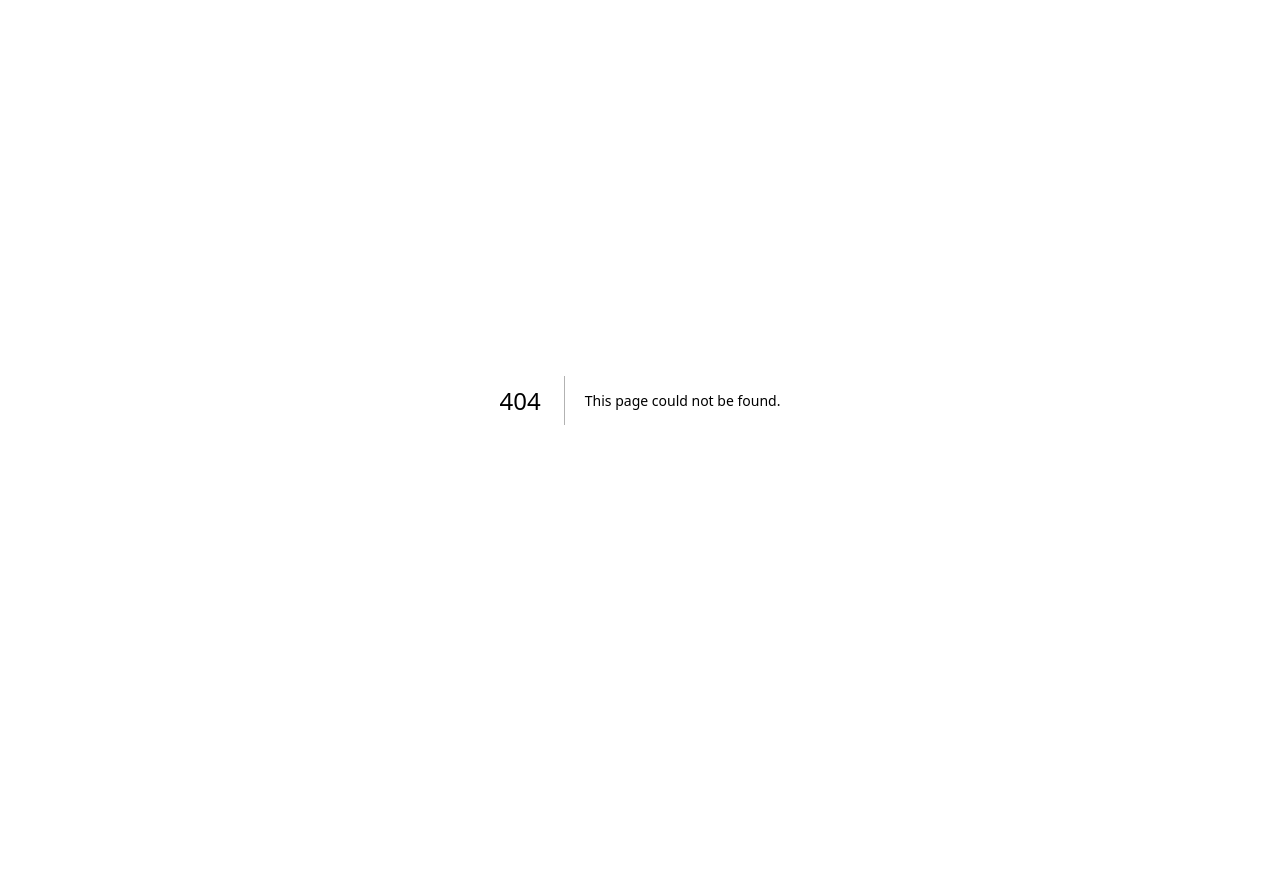
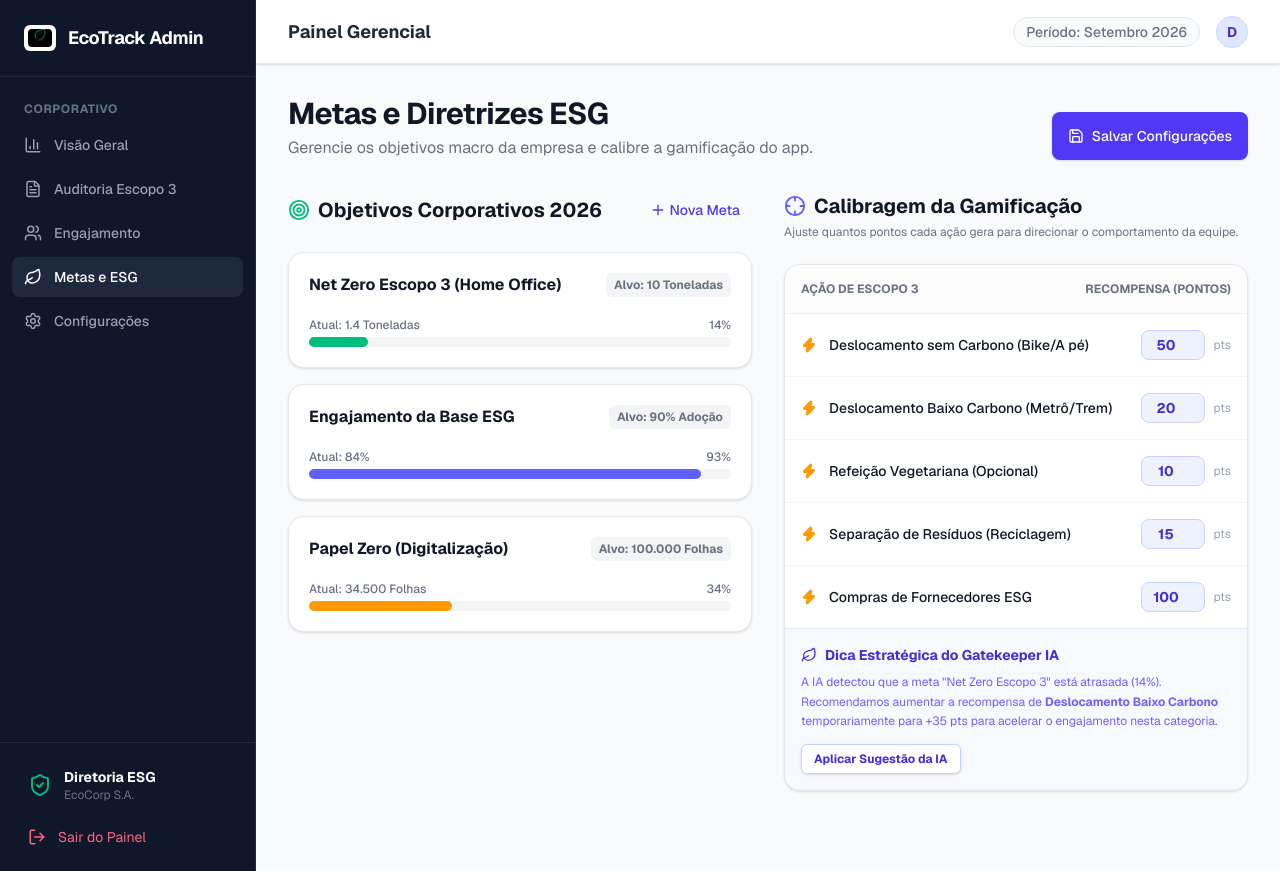
Before and after one commit to willarakaki/ecotrack-frontend, a Next.js app: page /admin/goals in a window 1280 px wide. Before the commit this address had no page. Before the commit the page ends 800 px from the top, so only its background shows below. Built offline with nearby package versions, Linux system fonts and the light colour scheme.

Commit message:
feat(admin): create esg goals and gamification engine calibrator

```diff
--- /dev/null
+++ b/src/app/(admin)/admin/goals/page.tsx
@@ -0,0 +1,128 @@
+"use client"
+
+import React from "react"
+import { Target, Leaf, Crosshair, Zap, Save, Plus } from "lucide-react"
+import { Button } from "@/shared/ui/button"
+
+export default function GoalsPage() {
+  const companyGoals = [
+    { title: "Net Zero Escopo 3 (Home Office)", target: "10 Toneladas", current: "1.4 Toneladas", progress: 14, color: "bg-emerald-500" },
+    { title: "Engajamento da Base ESG", target: "90% Adoção", current: "84%", progress: 93, color: "bg-indigo-500" },
+    { title: "Papel Zero (Digitalização)", target: "100.000 Folhas", current: "34.500 Folhas", progress: 34, color: "bg-amber-500" },
+  ]
+
+  const pointWeights = [
+    { activity: "Deslocamento sem Carbono (Bike/A pé)", currentPoints: 50, suggested: 50 },
+    { activity: "Deslocamento Baixo Carbono (Metrô/Trem)", currentPoints: 20, suggested: 25 },
+    { activity: "Refeição Vegetariana (Opcional)", currentPoints: 10, suggested: 10 },
+    { activity: "Separação de Resíduos (Reciclagem)", currentPoints: 15, suggested: 15 },
+    { activity: "Compras de Fornecedores ESG", currentPoints: 100, suggested: 100 },
+  ]
+
+  return (
+    <div className="flex flex-col gap-8 max-w-7xl mx-auto pb-12">
+
+      {/* Header */}
+      <div className="flex justify-between items-end">
+        <div>
+          <h1 className="text-3xl font-bold text-gray-900 tracking-tight">Metas e Diretrizes ESG</h1>
+          <p className="text-gray-500 mt-1">Gerencie os objetivos macro da empresa e calibre a gamificação do app.</p>
+        </div>
+        <Button className="bg-indigo-600 hover:bg-indigo-700 text-white shadow-sm">
+          <Save size={16} className="mr-2" /> Salvar Configurações
+        </Button>
+      </div>
+
+      <div className="grid grid-cols-1 lg:grid-cols-2 gap-8">
+
+        {/* Macro Goals */}
+        <div className="flex flex-col gap-6">
+          <div className="flex items-center justify-between">
+            <h2 className="text-xl font-bold text-gray-900 flex items-center gap-2">
+              <Target size={22} className="text-emerald-500" />
+              Objetivos Corporativos 2026
+            </h2>
+            <Button variant="ghost" size="sm" className="text-indigo-600 hover:bg-indigo-50">
+              <Plus size={16} className="mr-1" /> Nova Meta
+            </Button>
+          </div>
+
+          <div className="flex flex-col gap-4">
+            {companyGoals.map((goal, idx) => (
+              <div key={idx} className="bg-white p-5 rounded-2xl border border-gray-200 shadow-sm flex flex-col gap-3">
+                <div className="flex justify-between items-start">
+                  <span className="font-bold text-gray-900">{goal.title}</span>
+                  <span className="text-xs font-bold text-gray-500 bg-gray-100 px-2 py-1 rounded-md">Alvo: {goal.target}</span>
+                </div>
+
+                <div className="flex flex-col gap-1 mt-2">
+                  <div className="flex justify-between text-xs font-medium text-gray-500">
+                    <span>Atual: {goal.current}</span>
+                    <span>{goal.progress}%</span>
+                  </div>
+                  <div className="w-full bg-gray-100 rounded-full h-2.5">
+                    <div className={`h-2.5 rounded-full ${goal.color}`} style={{ width: `${goal.progress}%` }}></div>
+                  </div>
+                </div>
+              </div>
+            ))}
+          </div>
+        </div>
+
+        {/* Gamification Engine (Point Weights) */}
+        <div className="flex flex-col gap-6">
+          <div className="flex items-center justify-between">
+            <div className="flex flex-col">
+              <h2 className="text-xl font-bold text-gray-900 flex items-center gap-2">
+                <Crosshair size={22} className="text-indigo-500" />
+                Calibragem da Gamificação
+              </h2>
+              <p className="text-xs text-gray-500 mt-1">Ajuste quantos pontos cada ação gera para direcionar o comportamento da equipe.</p>
+            </div>
+          </div>
+
+          <div className="bg-white rounded-2xl border border-gray-200 shadow-sm overflow-hidden flex flex-col">
+            <div className="p-4 bg-gray-50/50 border-b border-gray-100 flex items-center justify-between text-xs font-bold text-gray-500 uppercase">
+              <span>Ação de Escopo 3</span>
+              <span>Recompensa (Pontos)</span>
+            </div>
+
+            <div className="flex flex-col divide-y divide-gray-100">
+              {pointWeights.map((weight, idx) => (
+                <div key={idx} className="p-4 flex items-center justify-between hover:bg-gray-50 transition-colors">
+                  <div className="flex items-center gap-3">
+                    <Zap size={16} className="text-amber-500 fill-amber-500" />
+                    <span className="text-sm font-medium text-gray-900">{weight.activity}</span>
+                  </div>
+                  <div className="flex items-center gap-2">
+                    <input
+                      type="number"
+                      defaultValue={weight.currentPoints}
+                      className="w-16 px-2 py-1 text-center text-sm font-bold text-indigo-700 bg-indigo-50 border border-indigo-200 rounded-lg focus:outline-none focus:ring-2 focus:ring-indigo-500"
+                    />
+                    <span className="text-xs text-gray-400">pts</span>
+                  </div>
+                </div>
+              ))}
+            </div>
+
+            <div className="p-4 bg-indigo-50/50 border-t border-indigo-100 flex flex-col gap-2">
+              <div className="flex items-center gap-2 text-indigo-700 text-sm font-bold">
+                <Leaf size={16} /> Dica Estratégica do Gatekeeper IA
+              </div>
+              <p className="text-xs text-indigo-600/80 leading-relaxed">
+                A IA detectou que a meta "Net Zero Escopo 3" está atrasada (14%). Recomendamos aumentar a recompensa de <strong>Deslocamento Baixo Carbono</strong> temporariamente para +35 pts para acelerar o engajamento nesta categoria.
+              </p>
+              <button className="self-start text-xs font-bold bg-white text-indigo-700 border border-indigo-200 px-3 py-1.5 rounded-md hover:bg-indigo-100 mt-1 transition-colors shadow-sm">
+                Aplicar Sugestão da IA
+              </button>
+            </div>
+
+          </div>
+        </div>
+
+      </div>
+
+    </div>
+  )
+}
--- a/src/app/(admin)/layout.tsx
+++ b/src/app/(admin)/layout.tsx
@@ -14,7 +14,7 @@ export default function AdminLayout({ children }: { children: React.ReactNode })
     { label: "Visão Geral", path: "/admin/dashboard", icon: BarChart3 },
     { label: "Auditoria Escopo 3", path: "/admin/audit", icon: FileText },
     { label: "Engajamento", path: "/admin/engagement", icon: Users },
-    { label: "Metas e ESG", path: "#", icon: Leaf },
+    { label: "Metas e ESG", path: "/admin/goals", icon: Leaf },
     { label: "Configurações", path: "#", icon: Settings },
   ]
 
```
